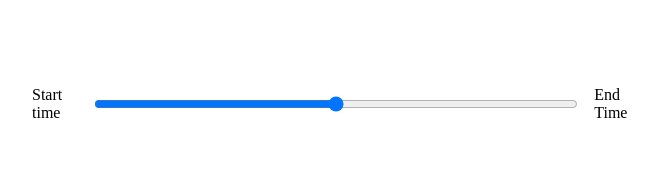
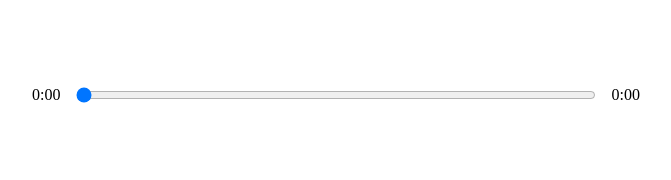
Before and after one commit to KaungKhantThar7777/Music-waves, a React (Create React App) app: page / in a window 1280 px wide. Shown: the part 410-590 px from the top of the page, without its empty margins (304-975 px from the left). Built offline with nearby package versions, Linux system fonts and the light colour scheme.

Commit message:
Added input slider function

```diff
--- a/src/components/Player.jsx
+++ b/src/components/Player.jsx
@@ -1,4 +1,4 @@
-import React, { useRef } from "react";
+import React, { useRef, useState } from "react";
 import { FontAwesomeIcon } from "@fortawesome/react-fontawesome";
 import {
   faPlay,
@@ -8,6 +8,10 @@
 } from "@fortawesome/free-solid-svg-icons";
 
 const Player = ({ currentSong, isPlaying, setIsPlaying }) => {
+  const [songInfo, setSongInfo] = useState({
+    currentTime: 0,
+    duration: 0,
+  });
   const { audio } = currentSong;
   const audioRef = useRef(null);
 
@@ -19,12 +23,41 @@
     }
     setIsPlaying(!isPlaying);
   };
+
+  const updateTimeHandler = e => {
+    const { currentTime, duration } = e.target;
+
+    setSongInfo({
+      ...songInfo,
+      currentTime,
+      duration,
+    });
+  };
+
+  const formatTime = time => {
+    return (
+      Math.floor(time / 60) + ":" + ("0" + Math.floor(time % 60)).slice(-2)
+    );
+  };
+
+  const dragHandler = e => {
+    audioRef.current.currentTime = e.target.value;
+    setSongInfo({ ...songInfo, currentTime: e.target.value });
+  };
+
+  const { currentTime, duration } = songInfo;
   return (
     <div className="player">
       <div className="time-control">
-        <p>Start time</p>
-        <input type="range" />
-        <p>End Time</p>
+        <p>{formatTime(songInfo.currentTime)}</p>
+        <input
+          min={0}
+          max={duration}
+          value={currentTime}
+          onChange={dragHandler}
+          type="range"
+        />
+        <p>{formatTime(songInfo.duration)}</p>
       </div>
       <div className="play-control">
         <FontAwesomeIcon className="skip-back" icon={faAngleLeft} size="2x" />
@@ -40,7 +73,12 @@
           size="2x"
         />
       </div>
-      <audio ref={audioRef} src={audio}></audio>
+      <audio
+        onLoadedMetadata={updateTimeHandler}
+        onTimeUpdate={updateTimeHandler}
+        ref={audioRef}
+        src={audio}
+      ></audio>
     </div>
   );
 };
--- a/src/styles/_player.scss
+++ b/src/styles/_player.scss
@@ -11,7 +11,7 @@
   display: flex;
   input {
     width: 100%;
-    padding: 1rem 2rem;
+    padding: 1rem 0rem;
   }
   p {
     padding: 1rem;
```
